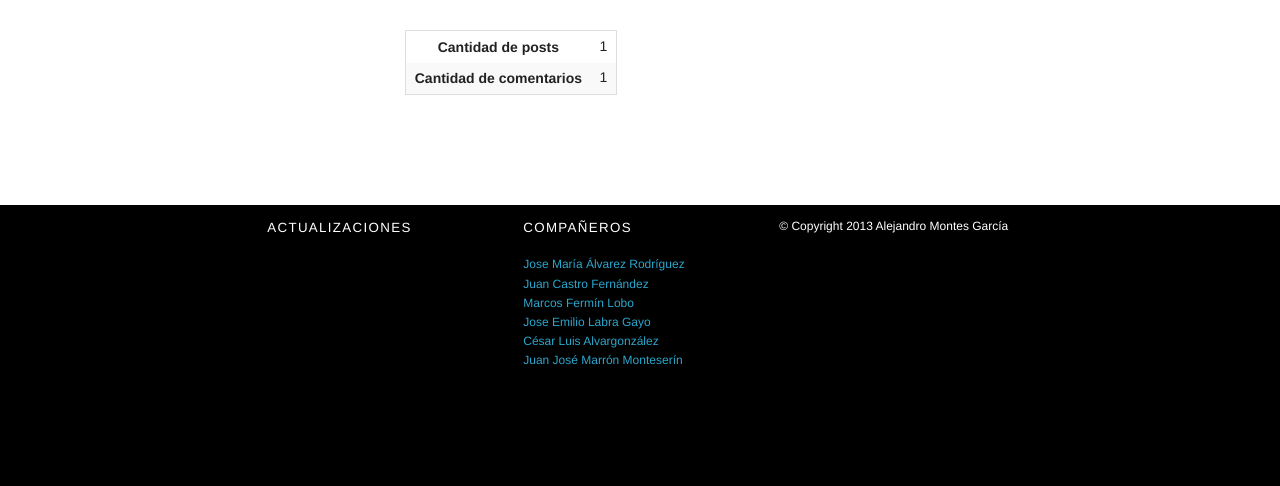
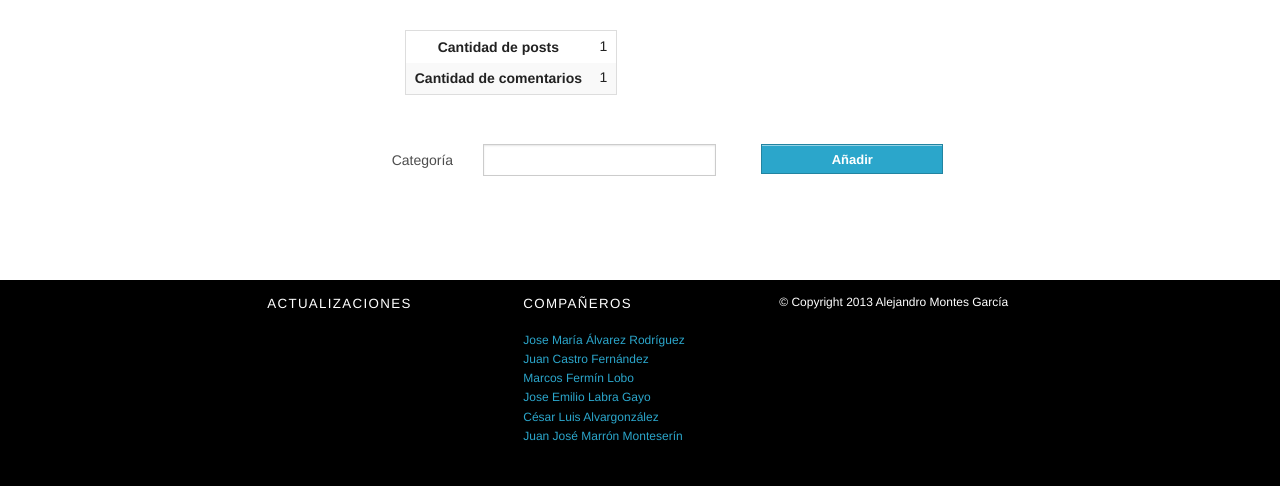
Before and after one commit to alexmontesg/personal-web, a PHP site: page /admin/index in a window 1280 px wide. Shown: the part 45-531 px from the top of the page. Run offline with PHP 8.4, Linux system fonts and the light colour scheme; the visitor is signed in with stand-in values (Sample User, id 1); tables that the repository leaves empty or names only in its code hold one stand-in row (values such as "Sample post").

Commit message:
Added category management

```diff
--- a/admin/index.php
+++ b/admin/index.php
@@ -5,10 +5,26 @@ if (!isset($_SESSION['user_id'])) {
 	exit();
 }
 include_once '../includes/db_connect.php';
-$query = $db->query('SELECT COUNT(*) AS number FROM posts');
+$query = $db -> query('SELECT COUNT(*) AS number FROM posts');
 $post_count = $query -> fetch_object() -> number;
-$query = $db->query('SELECT COUNT(*) AS number FROM comments');
+$query = $db -> query('SELECT COUNT(*) AS number FROM comments');
 $comment_count = $query -> fetch_object() -> number;
+
+if (isset($_POST['submit'])) {
+	$category = $_POST['category'];
+	if(!empty($category)) {
+		$category = strip_tags($category);
+		$category = $db -> real_escape_string($category);
+		$query = $db -> query("INSERT INTO categories (category) VALUES ('$category')");
+		if($query) {
+			$success = "Categoría '$category' añadida correctamente";
+		} else {
+			$error = "Error añadiendo categoría";
+		}
+	} else {
+		$error = "Falta la categoría para añadir";
+	}
+}
 ?>
 <!DOCTYPE html>
 <!--[if lt IE 7]>      <html class="no-js lt-ie9 lt-ie8 lt-ie7"> <![endif]-->
@@ -84,6 +100,40 @@ $comment_count = $query -> fetch_object() -> number;
 				</table>
 			</div>
 		</div>
+		<div class="row">
+			<div class="large-8 small-12 columns large-centered">
+				<?php
+					if(!empty($error)) {
+				?>
+				<div data-alert class="alert-box alert">
+					<?php echo $error; ?>
+					<a href="#" class="close">&times;</a>
+				</div>
+				<?php
+					} else if(!empty($success)) {
+				?>
+				<div data-alert class="alert-box success">
+					<?php echo $success; ?>
+					<a href="#" class="close">&times;</a>
+				</div>
+				<?php
+					}
+				?>
+				<form action="index" method="post">
+					<div class="large-8 small-8 columns">
+						<div class="large-4 small-4 columns">
+							<label for="category" class="right inline">Categoría</label>
+						</div>
+						<div class="large-8 small-8 columns">
+							<input type="text" name="category" id="category" required="required" />
+						</div>
+					</div>
+					<div class="large-4 small-4 columns">
+						<input type="submit" name="submit" class="small button expand" value="Añadir" />
+					</div>
+				</form>
+			</div>
+		</div>
 		<?php include_once '../footer.php'
 		?>
 	</body>
```
